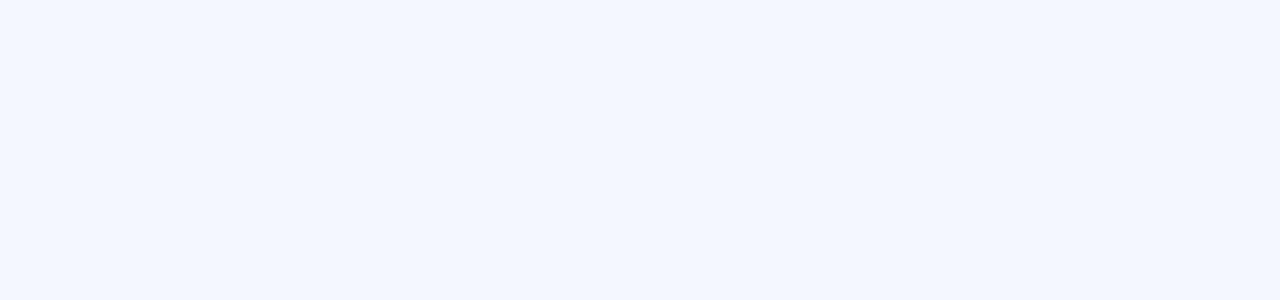
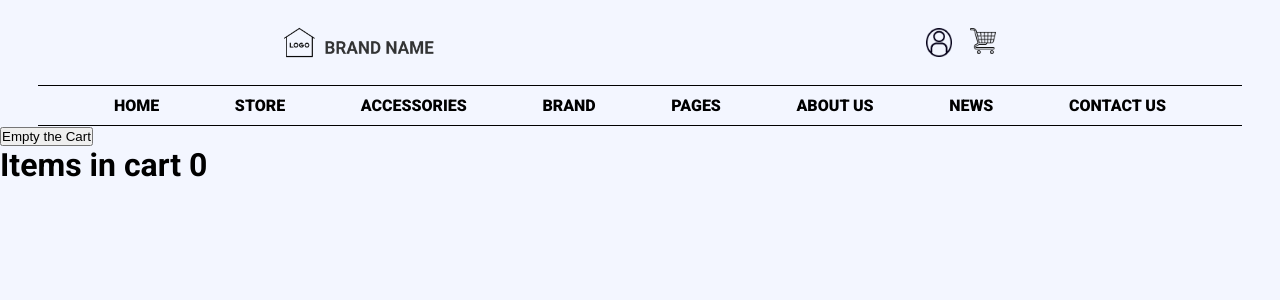
Before and after one commit to CSI-Trainee-2023/Frontend-Task4-Akshar-Saxena, a React (Vite) app: page /checkout in a window 1280 px wide. Before the commit this address had no page. Shown: the top 300 px of the page. Built offline with nearby package versions, Linux system fonts and the light colour scheme.

Commit message:
partially add to cart completed

```diff
--- /dev/null
+++ b/src/AddToCart.jsx
@@ -0,0 +1,51 @@
+import React, { useEffect, useState } from 'react'
+import NavBar from './MyComponents/NavBar'
+import { useLocation } from 'react-router-dom'
+
+export default function AddToCart() {
+    const [itemsCount, setItemsCount] = useState(0)
+    const location = useLocation()
+    var data
+    var images = []
+
+    function loadCart() {
+        try {
+            data = localStorage.getItem("data")
+            data = data.split('|')
+            data.pop()
+            for(let i=0; i<data.length; i++){
+                data[i] = data[i].split(",")
+            }
+            data.forEach(element => {
+                images.push(element[1])
+            });
+            // console.log(images)
+            // console.log(data.length)
+            if (data.length != 0) {
+                setItemsCount(data.length)
+            }
+        }
+        catch (e) {
+            null
+        }
+    }
+
+    useEffect(()=>{
+        loadCart()
+    }, [location])
+
+    function emptyCart(){
+        localStorage.removeItem("data")
+        setItemsCount(0)
+    }
+    return (
+        <div>
+            <NavBar />
+            <button id="emptyCart" onClick={emptyCart}>Empty the Cart</button>
+            <h1>Items in cart {itemsCount}</h1>
+            {images.map((element) => (
+                <h2>{element}</h2>
+            ))}
+        </div>
+    )
+}
--- a/src/App.css
+++ b/src/App.css
@@ -16,12 +16,12 @@
   width: 100%;
   height: 65px;
   display: flex;
-  justify-content: space-between;
+  justify-content: space-around;
   align-items: center;
 }
 
 .upper img {
-  width: 24%;
+  width: 150px;
 }
 
 .icons img {
@@ -30,6 +30,7 @@
 
 .icons {
   display: flex;
+  width: 70px;
   align-items: center;
   justify-content: space-between;
 }
--- a/src/App.jsx
+++ b/src/App.jsx
@@ -1,4 +1,5 @@
 import './App.css'
+import AddToCart from './AddToCart'
 import HomePage from './HomePage'
 import ProductDetails from './ProductDetails'
 import {
@@ -16,6 +17,7 @@ function App() {
         <Routes>
           <Route exact path='/' element={<HomePage/>}/>
           <Route exact path='/productdetails' element={<ProductDetails/>}/>
+          <Route exact path='/checkout' element={<AddToCart/>}></Route>
         </Routes>
       </Router>
     </>
--- a/src/MyComponents/NavBar.jsx
+++ b/src/MyComponents/NavBar.jsx
@@ -11,7 +11,7 @@ export default function NavBar() {
         <img src={brandLogo} alt="" />
         <div className="icons">
           <img src={profileIcon} alt="" />
-          <img src={cartIcon} alt="" />
+          <Link to="/checkout"><img src={cartIcon} alt="" /></Link>
         </div>
       </div>
       <div className="lower">
--- a/src/ProductDetails.jsx
+++ b/src/ProductDetails.jsx
@@ -1,18 +1,31 @@
 import React from 'react'
 import './ProductDetails.css'
 import NavBar from './MyComponents/NavBar'
-import { useLocation } from 'react-router-dom'
+import { useLocation, useNavigate } from 'react-router-dom'
 import Footer from './MyComponents/Footer'
 import { useEffect } from 'react'
 
 export default function ProductDetails() {
   const location = useLocation()
+  const navigate = useNavigate()
+  try{
+    var itemsInCart = []
+    itemsInCart.push(localStorage.getItem("data"))
+  }
+  catch(e){
+    null
+  }
 
   var posImage = 0
 
   useEffect(() => {
     window.scrollTo(0, 0);
   }, [location]);
+
+  function goToCart(){
+    itemsInCart.push(`${location.state.image},${location.state.productName}|`)
+    localStorage.setItem("data", itemsInCart)
+  }
 
   function goToNext() {
     var slides = document.querySelectorAll('.slides')
@@ -62,7 +75,7 @@ export default function ProductDetails() {
             <option value="4">4</option>
             <option value="5">5</option>
           </select>
-          <button id="addToCart">ADD TO CART</button>
+          <button id="addToCart" onClick={goToCart}>ADD TO CART</button>
         </div>
       </div>
       <div className="detailsContainer">
```
